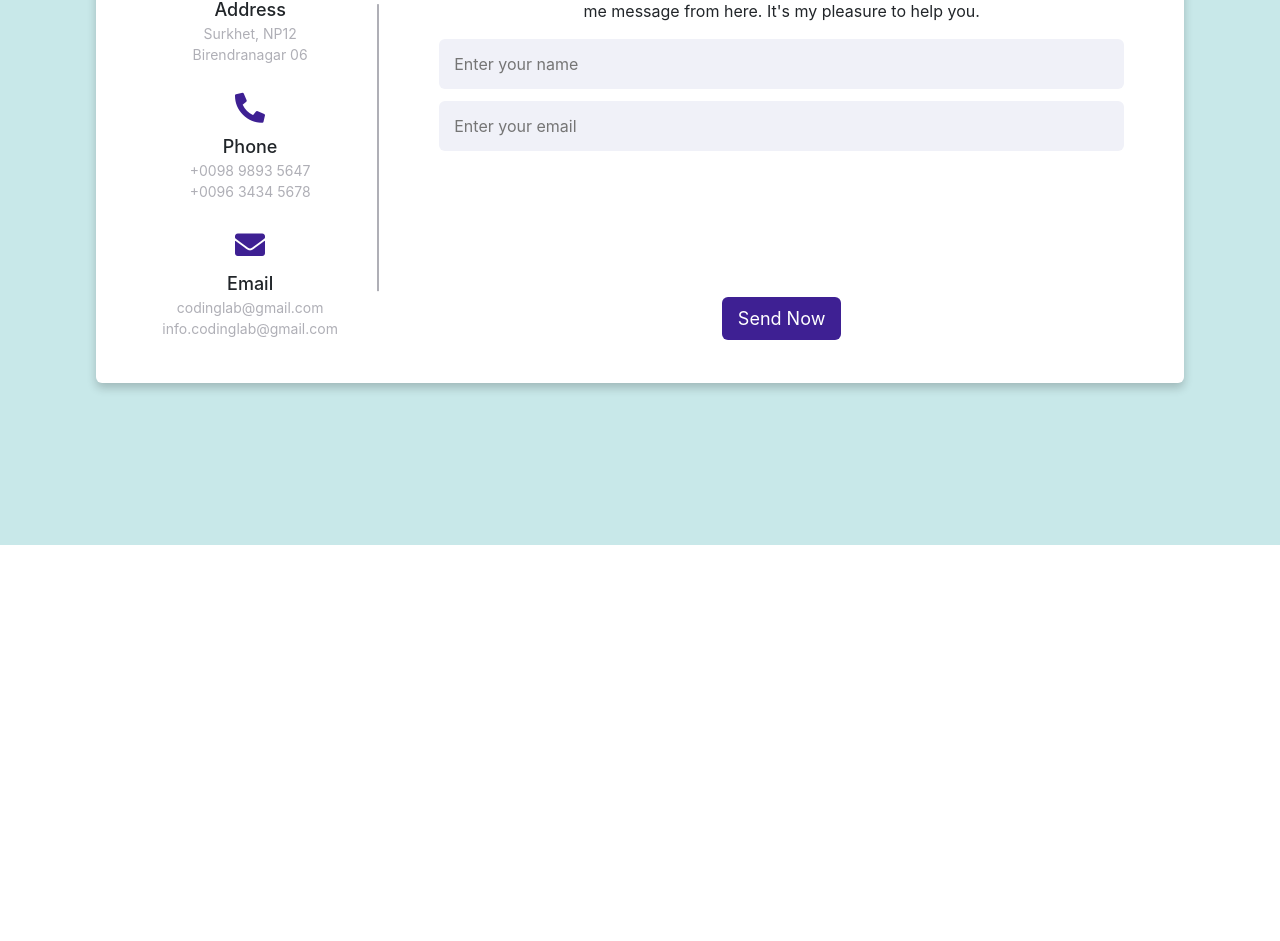
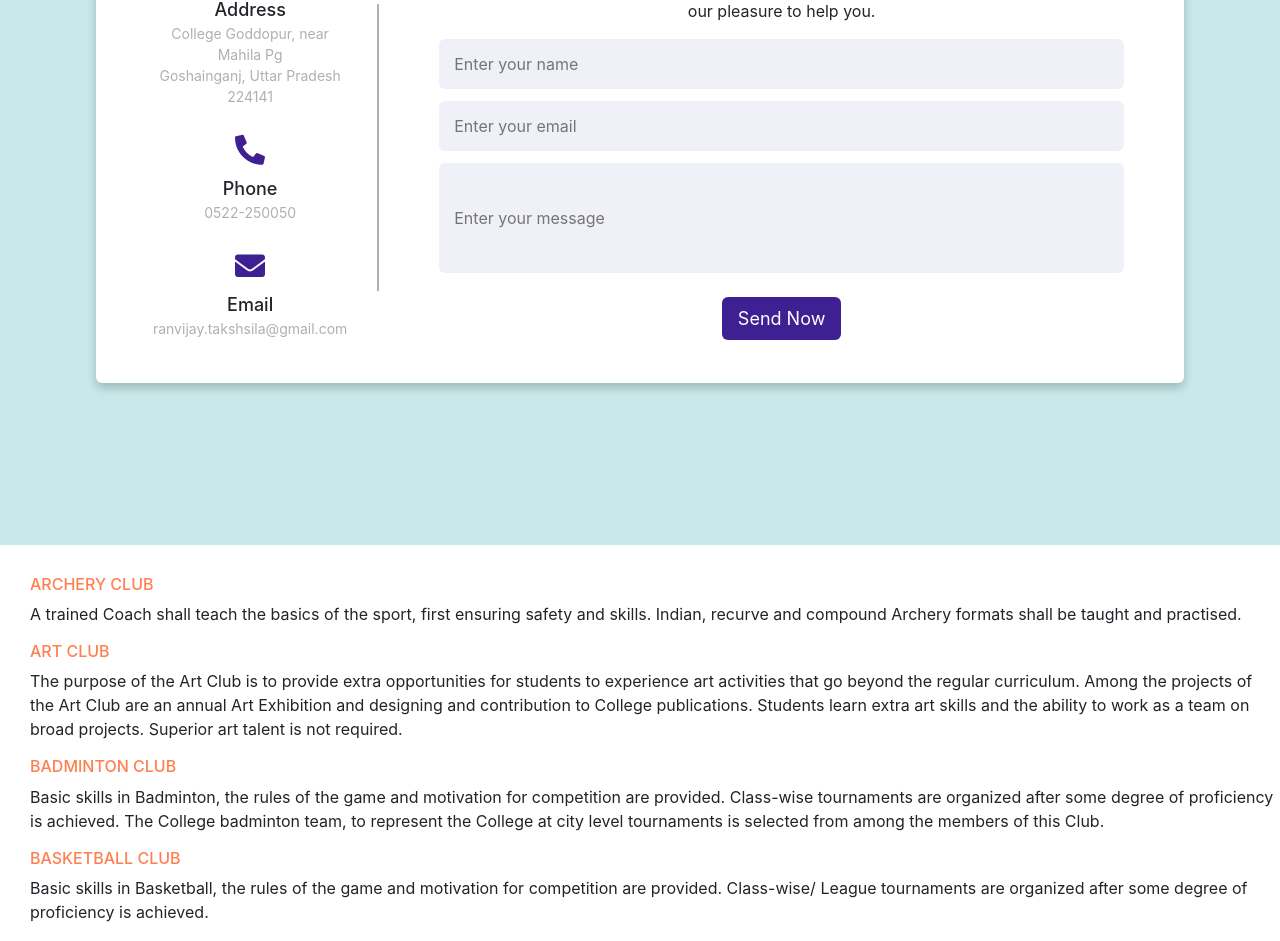
Before and after one commit to writetorkpandey/websiteGiaInfy, a React (Create React App) app: page /Contactus in a window 1280 px wide. Shown: the part 2347-3288 px from the top of the page. Before the commit the page ends 2892 px from the top, so only its background shows below. Built offline with nearby package versions, Linux system fonts and the light colour scheme.

Commit message:
Activity component

```diff
--- a/src/App.js
+++ b/src/App.js
@@ -1,8 +1,8 @@
-import logo from './logo.svg';
 import './App.css';
 import Header from './Components/Header';
 import {Footer} from './Components/Footer';
 import ContactUs from './Components/ContactUs';
+import Activity from './Components/Activity';
 
 function App() {
   return (
@@ -10,6 +10,7 @@ function App() {
       <Header />
       <Footer />
       <ContactUs/>
+      <Activity/>
     </div>
   );
 }
--- /dev/null
+++ b/src/Components/Activity.js
@@ -0,0 +1,33 @@
+import React from 'react'
+
+export default function Activity() {
+    return (
+//             <div className="bd-example">
+//     <dl>
+//     <dt>ARCHERY CLUB</dt>
+//     <dd>A trained Coach shall teach the basics of the sport, first ensuring safety and skills. Indian, recurve and compound Archery formats shall be taught and practised.</dd>
+//     <dt>ART CLUB</dt>
+//     <dd>The purpose of the Art Club is to provide extra opportunities for students to experience art activities that go beyond the regular curriculum. Among the projects of the Art Club are an annual Art Exhibition and designing and contribution to College publications. Students learn extra art skills and the ability to work as a team on broad projects. Superior art talent is not required.</dd>
+//     <dt>BADMINTON CLUB</dt>
+//     <dd>Basic skills in Badminton, the rules of the game and motivation for competition are provided. Class-wise tournaments are organized after some degree of proficiency is achieved. The College badminton team, to represent the College at city level tournaments is selected from among the members of this Club.</dd>
+//     <dt>BASKETBALL CLUB</dt>
+//     <dd>Basic skills in Basketball, the rules of the game and motivation for competition are provided. Class-wise/ League tournaments are organized after some degree of proficiency is achieved.</dd>
+//     <dt>COMPUTER CLUB</dt>
+//     <dd>The Computer Club members work on understanding the keyboard, using PowerPoint, creating cards, taking digital pictures, uploading pictures, among other skills. The Club also contributes to the development of web pages and in maintaining and updating the official web page of the College.</dd>
+//     </dl>
+// </div>
+
+<div className="activity-div-container">
+      <h1 className="activity-h1">ARCHERY CLUB</h1>
+      <p>A trained Coach shall teach the basics of the sport, first ensuring safety and skills. Indian, recurve and compound Archery formats shall be taught and practised.</p>
+      <h1 className="activity-h1">ART CLUB</h1>
+      <p>The purpose of the Art Club is to provide extra opportunities for students to experience art activities that go beyond the regular curriculum. Among the projects of the Art Club are an annual Art Exhibition and designing and contribution to College publications. Students learn extra art skills and the ability to work as a team on broad projects. Superior art talent is not required.</p>
+      <h1 className="activity-h1">BADMINTON CLUB</h1>
+      <p>Basic skills in Badminton, the rules of the game and motivation for competition are provided. Class-wise tournaments are organized after some degree of proficiency is achieved. The College badminton team, to represent the College at city level tournaments is selected from among the members of this Club.</p>
+      <h1 className="activity-h1">BASKETBALL CLUB</h1>
+      <p>Basic skills in Basketball, the rules of the game and motivation for competition are provided. Class-wise/ League tournaments are organized after some degree of proficiency is achieved.</p>
+      <h1 className="activity-h1">COMPUTER CLUB</h1>
+      <p>The Computer Club members work on understanding the keyboard, using PowerPoint, creating cards, taking digital pictures, uploading pictures, among other skills. The Club also contributes to the development of web pages and in maintaining and updating the official web page of the College.</p>
+</div>
+    )
+}
--- a/src/Components/ContactUs.js
+++ b/src/Components/ContactUs.js
@@ -9,25 +9,25 @@ export default function ContactUs() {
             <div className="address details">
               <i className="fas fa-map-marker-alt"></i>
               <div className="topic">Address</div>
-              <div className="text-one">Surkhet, NP12</div>
-              <div className="text-two">Birendranagar 06</div>
+              <div className="text-one">College Goddopur, near Mahila Pg</div>
+              <div className="text-two">Goshainganj, Uttar Pradesh 224141</div>
             </div>
             <div className="phone details">
               <i className="fas fa-phone-alt"></i>
               <div className="topic">Phone</div>
-              <div className="text-one">+0098 9893 5647</div>
-              <div className="text-two">+0096 3434 5678</div>
+              <div className="text-one">0522-250050</div>
+              <div className="text-two"></div>
             </div>
             <div className="email details">
               <i className="fas fa-envelope"></i>
               <div className="topic">Email</div>
-              <div className="text-one">codinglab@gmail.com</div>
-              <div className="text-two">info.codinglab@gmail.com</div>
+              <div className="text-one">ranvijay.takshsila@gmail.com</div>
+              <div className="text-two"></div>
             </div>
           </div>
           <div className="contactus-right-side">
             <div className="topic-text">Send us a message</div>
-            <p>If you have any work from me or any types of quries related to my tutorial, you can send me message from here. It's my pleasure to help you.</p>
+            <p>If you have any types of quries related to school, you can send us message from here. It's our pleasure to help you.</p>
           <form action="#">
             <div className="input-box">
               <input type="text" placeholder="Enter your name"/>
@@ -36,7 +36,7 @@ export default function ContactUs() {
               <input type="text" placeholder="Enter your email"/>
             </div>
             <div className="input-box message-box">
-
+              <input type="text" placeholder="Enter your message"/>
             </div>
             <div className="button">
               <input type="button" value="Send Now" />
--- a/src/index.css
+++ b/src/index.css
@@ -200,3 +200,15 @@ code {
  }
 }
 /*Contact Us CSS end*/
+
+/*Activity Page Start*/
+.activity-div-container{
+  margin-left: 30px;
+  margin-top: 30px;
+  text-align: left;
+}
+.activity-h1{
+  font-size: medium;
+  color: coral;
+}
+/*Activity Page End*/
```
